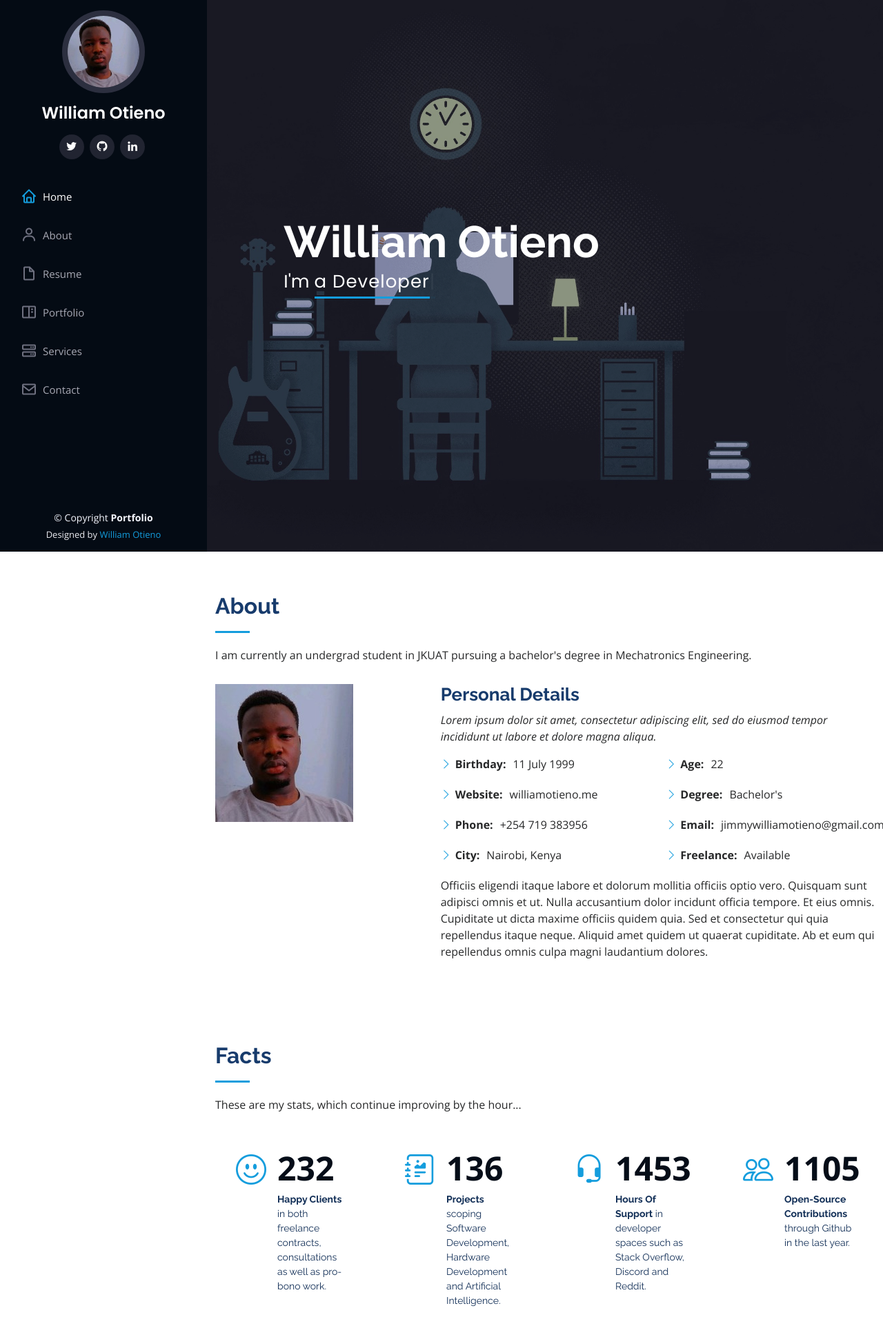
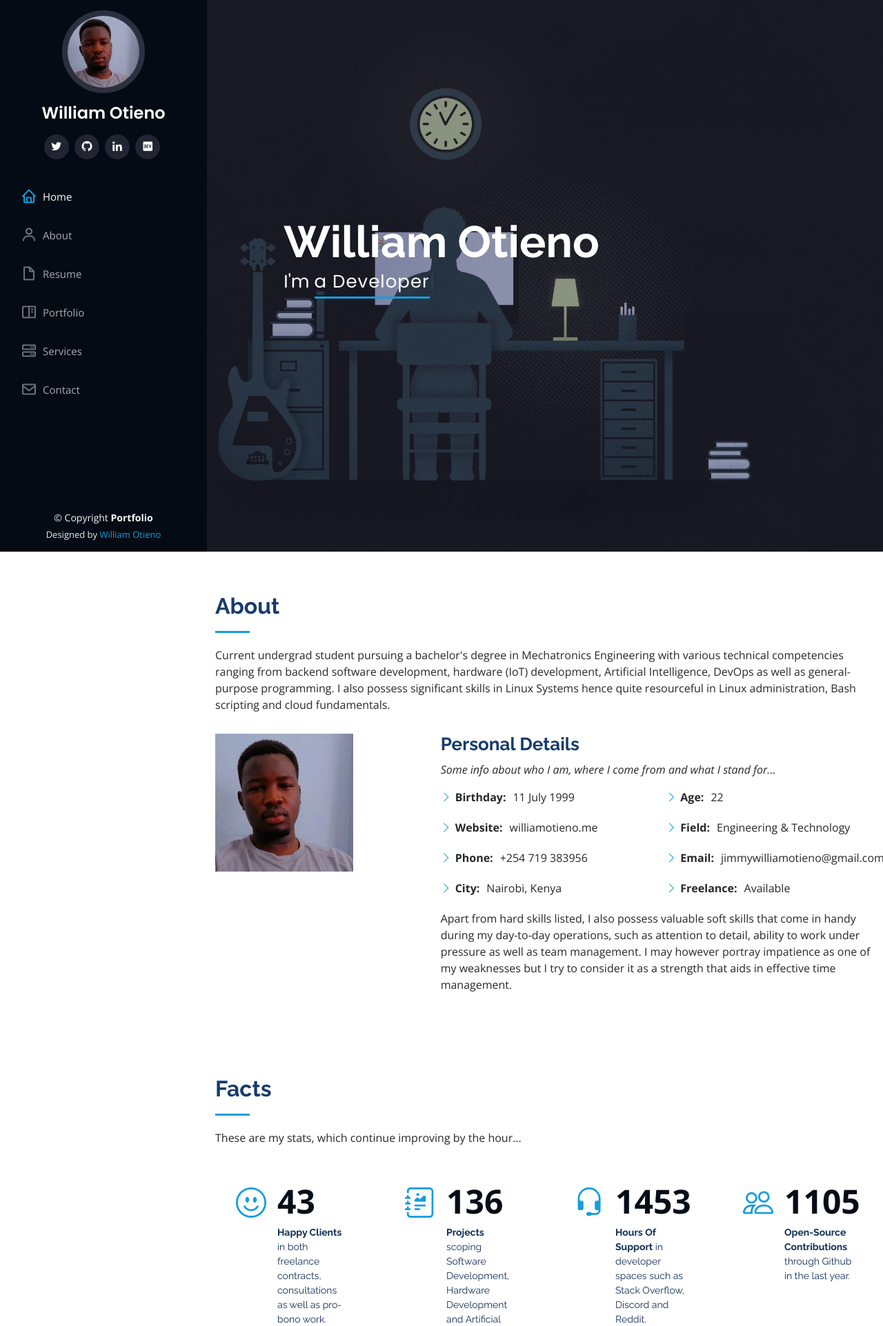
Before and after one commit to WilliamOtieno/portfolio, a Django app: page / in a window 1280 px wide. Shown: the top 1923 px of the page at 69% size. Run offline with Django 3.2, Linux system fonts and the light colour scheme; some libraries are stand-ins or nearby versions.

Commit message:
refactor

```diff
--- a/core/templates/index.html
+++ b/core/templates/index.html
@@ -46,6 +46,7 @@
           <a href="https://twitter.com/William__Otieno" class="twitter"><i class="bx bxl-twitter"></i></a>
           <a href="https://github.com/WilliamOtieno" class="github"><i class="bx bxl-github"></i></a>
           <a href="https://linkedin.com/in/williamotieno" class="linkedin"><i class="bx bxl-linkedin"></i></a>
+          <a href="https://dev.to/williamotieno" class="dev-to"><i class="bx bxl-dev-to"></i></a>
         </div>
       </div>
 
@@ -78,7 +79,9 @@
 
         <div class="section-title">
           <h2>About</h2>
-          <p>I am currently an undergrad student in JKUAT pursuing a bachelor's degree in Mechatronics Engineering. </p>
+          <p>Current undergrad student pursuing a bachelor's degree in Mechatronics Engineering with various technical competencies ranging from backend software development,
+          hardware (IoT) development, Artificial Intelligence, DevOps as well as general-purpose programming. I also possess significant skills in Linux Systems hence quite resourceful in Linux administration, Bash scripting
+          and cloud fundamentals.</p>
         </div>
 
         <div class="row">
@@ -88,8 +91,7 @@
           <div class="col-lg-8 pt-4 pt-lg-0 content" data-aos="fade-left">
             <h3>Personal Details</h3>
             <p class="fst-italic">
-              Lorem ipsum dolor sit amet, consectetur adipiscing elit, sed do eiusmod tempor incididunt ut labore et dolore
-              magna aliqua.
+              Some info about who I am, where I come from and what I stand for...
             </p>
             <div class="row">
               <div class="col-lg-6">
@@ -103,15 +105,15 @@
               <div class="col-lg-6">
                 <ul>
                   <li><i class="bi bi-chevron-right"></i> <strong>Age:</strong> <span>22</span></li>
-                  <li><i class="bi bi-chevron-right"></i> <strong>Degree:</strong> <span>Bachelor's</span></li>
+                  <li><i class="bi bi-chevron-right"></i> <strong>Field:</strong> <span>Engineering & Technology</span></li>
                   <li><i class="bi bi-chevron-right"></i> <strong>Email:</strong> <span>jimmywilliamotieno@gmail.com</span></li>
                   <li><i class="bi bi-chevron-right"></i> <strong>Freelance:</strong> <span>Available</span></li>
                 </ul>
               </div>
             </div>
             <p>
-              Officiis eligendi itaque labore et dolorum mollitia officiis optio vero. Quisquam sunt adipisci omnis et ut. Nulla accusantium dolor incidunt officia tempore. Et eius omnis.
-              Cupiditate ut dicta maxime officiis quidem quia. Sed et consectetur qui quia repellendus itaque neque. Aliquid amet quidem ut quaerat cupiditate. Ab et eum qui repellendus omnis culpa magni laudantium dolores.
+              Apart from hard skills listed, I also possess valuable soft skills that come in handy during my day-to-day operations, such as attention to detail, ability to work under pressure as well as team management.
+                I may however portray impatience as one of my weaknesses but I try to consider it as a strength that aids in effective time management.
             </p>
           </div>
         </div>
@@ -133,7 +135,7 @@
           <div class="col-lg-3 col-md-6 d-md-flex align-items-md-stretch" data-aos="fade-up">
             <div class="count-box">
               <i class="bi bi-emoji-smile"></i>
-              <span data-purecounter-start="0" data-purecounter-end="232" data-purecounter-duration="1" class="purecounter"></span>
+              <span data-purecounter-start="0" data-purecounter-end="43" data-purecounter-duration="1" class="purecounter"></span>
               <p><strong>Happy Clients</strong> in both freelance contracts, consultations as well as pro-bono work. </p>
             </div>
           </div>
@@ -142,7 +144,7 @@
             <div class="count-box">
               <i class="bi bi-journal-richtext"></i>
               <span data-purecounter-start="0" data-purecounter-end="136" data-purecounter-duration="1" class="purecounter"></span>
-              <p><strong>Projects</strong> scoping Software Development, Hardware Development and Artificial Intelligence. </p>
+              <p><strong>Projects</strong> scoping Software Development, Hardware Development and Artificial Intelligence all hosted on Github. </p>
             </div>
           </div>
 
@@ -322,7 +324,7 @@
             <h3 class="resume-title">Summary</h3>
             <div class="resume-item pb-0">
               <h4>William Otieno</h4>
-              <p><em>Innovative and deadline-driven Developer with 3+ years of experience prototyping and developing user-centered digital/technical solutions from initial concept to final, polished deliverable.</em></p>
+              <p><em>Innovative and deadline-driven Developer with 3+ years of experience prototyping and developing user-centered digital/technical solutions from initial concept to final, polished deliverables.</em></p>
               <ul>
                 <li>Nairobi, Kenya</li>
                 <li>+254 719383956</li>
@@ -351,10 +353,10 @@
               <h5>2018 - Present</h5>
               <p><em>Nairobi, Kenya.</em></p>
               <ul>
-                <li>Lead in the design, development, and implementation of the graphic, layout, and production communication materials</li>
-                <li>Delegate tasks to the 7 members of the design team and provide counsel on all aspects of the project. </li>
-                <li>Supervise the assessment of all graphic materials in order to ensure quality and accuracy of the design</li>
-                <li>Oversee the efficient use of production project budgets ranging from $2,000 - $25,000</li>
+                <li>Lead in the design, development, and implementation of the backend portions of web applications.</li>
+                <li>Handling efficiency structures in projects such as optimization and scaling in order to ensure quality and accuracy of the design.</li>
+                <li>Spearhead DevOps workflows such as containerization, continuous integration and hosting of client applications.</li>
+                <li>Ensure the efficient use of resources as well as maintenance handling per project.</li>
               </ul>
             </div>
             <div class="resume-item">
@@ -362,10 +364,10 @@
               <h5>2020 - 2021</h5>
               <p><em>Pave Solutions Ltd, Westlands, Nairobi.</em></p>
               <ul>
-                <li>Developed numerous marketing programs (logos, brochures,infographics, presentations, and advertisements).</li>
-                <li>Managed up to 5 projects or tasks at a given time while under pressure</li>
-                <li>Recommended and consulted with clients on the most appropriate graphic design</li>
-                <li>Created 4+ design presentations and proposals a month for clients and account managers</li>
+                <li>Developed technical proposals through 2D/3D schematics.</li>
+                <li>Liaised with Software Developer to bridge the gap between Hardware and Software for the IoT solution. </li>
+                <li>Recommended and consulted with client on the most appropriate code-base workflow.</li>
+                <li>Created 2+ design presentations and proposals per fortnite for the client.</li>
               </ul>
             </div>
             <div class="resume-item">
@@ -373,10 +375,10 @@
               <h5>2020 - 2021</h5>
               <p><em>TotoSci Ltd, Ruiru, Kenya.</em></p>
               <ul>
-                <li>Developed numerous marketing programs (logos, brochures,infographics, presentations, and advertisements).</li>
-                <li>Managed up to 5 projects or tasks at a given time while under pressure</li>
-                <li>Recommended and consulted with clients on the most appropriate graphic design</li>
-                <li>Created 4+ design presentations and proposals a month for clients and account managers</li>
+                <li>Developed numerous strategies to handle specific tasks/projects in the technical perspective.</li>
+                <li>Managed up to 5 projects or tasks at a given time while under pressure.</li>
+                <li>Created 4+ design presentations and proposals for the projects involved.</li>
+                <li>Led a team in developing IoT solutions from scratch.</li>
               </ul>
             </div>
           </div>
@@ -391,7 +393,7 @@
 
         <div class="section-title">
           <h2>Portfolio</h2>
-          <p>Magnam dolores commodi suscipit. Necessitatibus eius consequatur ex aliquid fuga eum quidem. Sit sint consectetur velit. Quisquam quos quisquam cupiditate. Et nemo qui impedit suscipit alias ea. Quia fugiat sit in iste officiis commodi quidem hic quas.</p>
+          <p>These are some of the projects I've partaken, more are hosted over on Github...</p>
         </div>
 
         <div class="row" data-aos="fade-up">
@@ -547,97 +549,13 @@
       </div>
     </section><!-- End Services Section -->
 
-    <!-- ======= Testimonials Section ======= -->
-    <section id="testimonials" class="testimonials section-bg">
-      <div class="container">
-
-        <div class="section-title">
-          <h2>Testimonials</h2>
-          <p>Magnam dolores commodi suscipit. Necessitatibus eius consequatur ex aliquid fuga eum quidem. Sit sint consectetur velit. Quisquam quos quisquam cupiditate. Et nemo qui impedit suscipit alias ea. Quia fugiat sit in iste officiis commodi quidem hic quas.</p>
-        </div>
-
-        <div class="testimonials-slider swiper-container" data-aos="fade-up" data-aos-delay="100">
-          <div class="swiper-wrapper">
-
-            <div class="swiper-slide">
-              <div class="testimonial-item" data-aos="fade-up">
-                <p>
-                  <i class="bx bxs-quote-alt-left quote-icon-left"></i>
-                  Proin iaculis purus consequat sem cure digni ssim donec porttitora entum suscipit rhoncus. Accusantium quam, ultricies eget id, aliquam eget nibh et. Maecen aliquam, risus at semper.
-                  <i class="bx bxs-quote-alt-right quote-icon-right"></i>
-                </p>
-                <img src="{% static 'img/testimonials/testimonials-1.jpg' %}" class="testimonial-img" alt="">
-                <h3>Saul Goodman</h3>
-                <h4>Ceo &amp; Founder</h4>
-              </div>
-            </div><!-- End testimonial item -->
-
-            <div class="swiper-slide">
-              <div class="testimonial-item" data-aos="fade-up" data-aos-delay="100">
-                <p>
-                  <i class="bx bxs-quote-alt-left quote-icon-left"></i>
-                  Export tempor illum tamen malis malis eram quae irure esse labore quem cillum quid cillum eram malis quorum velit fore eram velit sunt aliqua noster fugiat irure amet legam anim culpa.
-                  <i class="bx bxs-quote-alt-right quote-icon-right"></i>
-                </p>
-                <img src="{% static 'img/testimonials/testimonials-2.jpg' %}" class="testimonial-img" alt="">
-                <h3>Sara Wilsson</h3>
-                <h4>Designer</h4>
-              </div>
-            </div><!-- End testimonial item -->
-
-            <div class="swiper-slide">
-              <div class="testimonial-item" data-aos="fade-up" data-aos-delay="200">
-                <p>
-                  <i class="bx bxs-quote-alt-left quote-icon-left"></i>
-                  Enim nisi quem export duis labore cillum quae magna enim sint quorum nulla quem veniam duis minim tempor labore quem eram duis noster aute amet eram fore quis sint minim.
-                  <i class="bx bxs-quote-alt-right quote-icon-right"></i>
-                </p>
-                <img src="{% static 'img/testimonials/testimonials-3.jpg' %}" class="testimonial-img" alt="">
-                <h3>Jena Karlis</h3>
-                <h4>Store Owner</h4>
-              </div>
-            </div><!-- End testimonial item -->
-
-            <div class="swiper-slide">
-              <div class="testimonial-item" data-aos="fade-up" data-aos-delay="300">
-                <p>
-                  <i class="bx bxs-quote-alt-left quote-icon-left"></i>
-                  Fugiat enim eram quae cillum dolore dolor amet nulla culpa multos export minim fugiat minim velit minim dolor enim duis veniam ipsum anim magna sunt elit fore quem dolore labore illum veniam.
-                  <i class="bx bxs-quote-alt-right quote-icon-right"></i>
-                </p>
-                <img src="{% static 'img/testimonials/testimonials-4.jpg' %}" class="testimonial-img" alt="">
-                <h3>Matt Brandon</h3>
-                <h4>Freelancer</h4>
-              </div>
-            </div><!-- End testimonial item -->
-
-            <div class="swiper-slide">
-              <div class="testimonial-item" data-aos="fade-up" data-aos-delay="400">
-                <p>
-                  <i class="bx bxs-quote-alt-left quote-icon-left"></i>
-                  Quis quorum aliqua sint quem legam fore sunt eram irure aliqua veniam tempor noster veniam enim culpa labore duis sunt culpa nulla illum cillum fugiat legam esse veniam culpa fore nisi cillum quid.
-                  <i class="bx bxs-quote-alt-right quote-icon-right"></i>
-                </p>
-                <img src="{% static 'img/testimonials/testimonials-5.jpg' %}" class="testimonial-img" alt="">
-                <h3>John Larson</h3>
-                <h4>Entrepreneur</h4>
-              </div>
-            </div><!-- End testimonial item -->
-
-          </div>
-          <div class="swiper-pagination"></div>
-        </div>
-
-      </div>
-    </section><!-- End Testimonials Section -->
-
     <!-- ======= Contact Section ======= -->
     <section id="contact" class="contact">
       <div class="container">
 
         <div class="section-title">
           <h2>Contact</h2>
-          <p>Magnam dolores commodi suscipit. Necessitatibus eius consequatur ex aliquid fuga eum quidem. Sit sint consectetur velit. Quisquam quos quisquam cupiditate. Et nemo qui impedit suscipit alias ea. Quia fugiat sit in iste officiis commodi quidem hic quas.</p>
+          <p>I am available at any time hence feel free to reach me for any potential positions, job opportunities or queries through the following avenue...</p>
         </div>
 
         <div class="row" data-aos="fade-in">
@@ -710,7 +628,7 @@
         &copy; Copyright <strong><span>Portfolio</span></strong>
       </div>
       <div class="credits">
-        Designed by <a href="#">William Otieno</a>
+        Designed by <a href="http://williamotieno.me">William Otieno</a>
       </div>
     </div>
   </footer><!-- End  Footer -->
```
Also changed, not shown: core/static/img/testimonials/testimonials-1.jpg (deleted), core/static/img/testimonials/testimonials-2.jpg (deleted), core/static/img/testimonials/testimonials-3.jpg (deleted), core/static/img/testimonials/testimonials-4.jpg (deleted), core/static/img/testimonials/testimonials-5.jpg (deleted).
